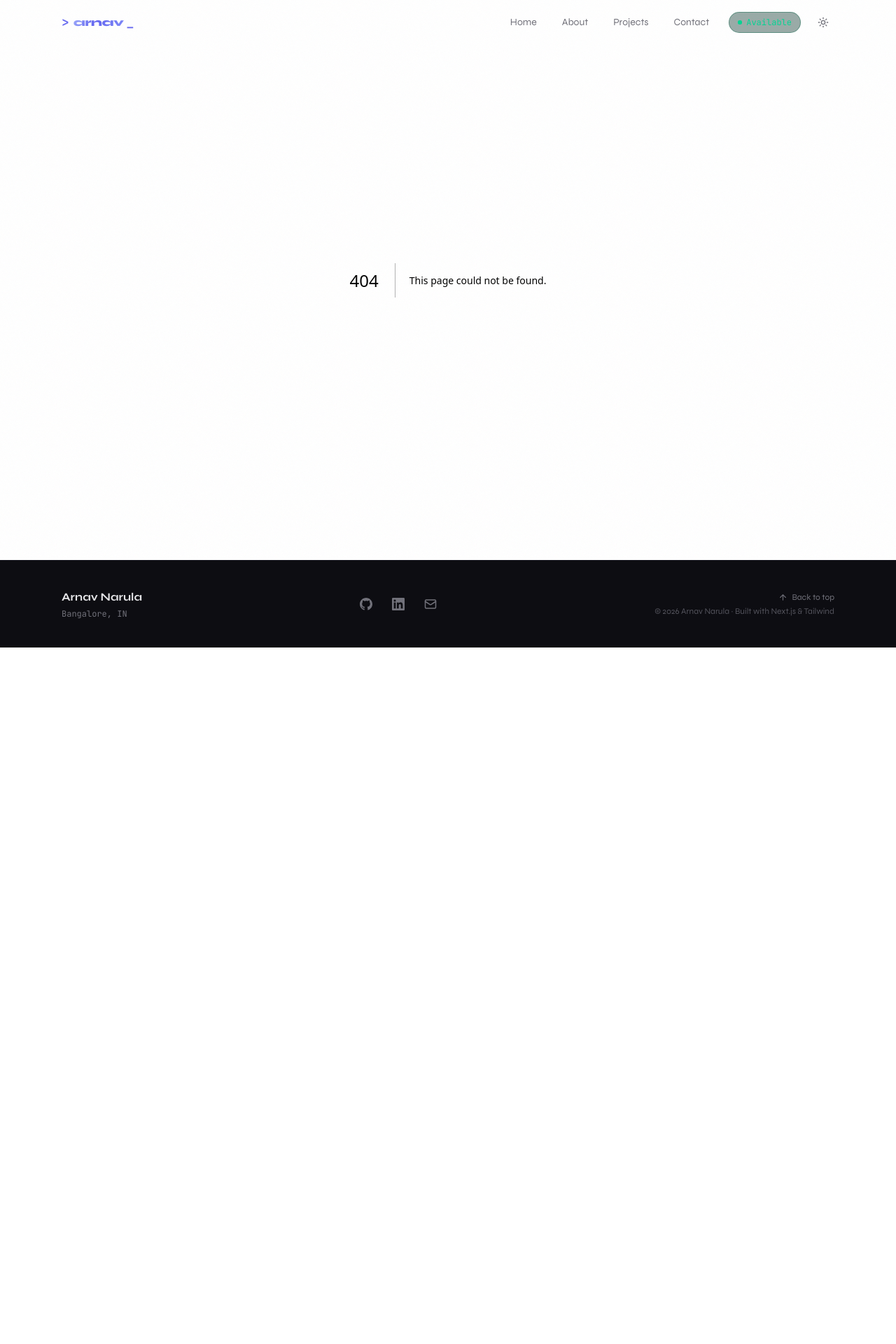
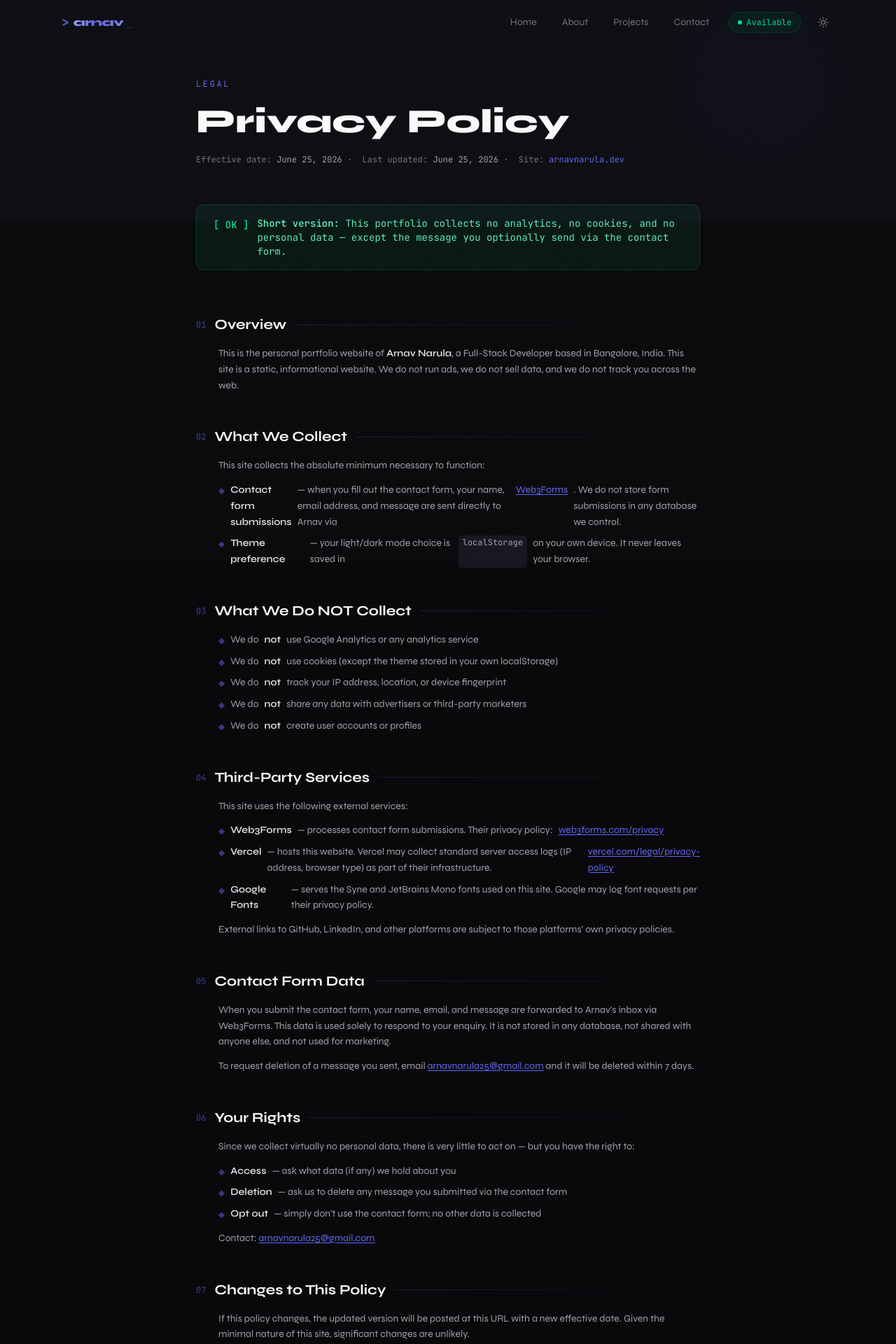
Before and after one commit to arnav25102004/arnav-portfolio, a Next.js app: page /privacy in a window 1280 px wide. Before the commit this address had no page. Shown: the top 1920 px of the page at 70% size. Before the commit the page ends 925 px from the top, so only its background shows below. Built offline with nearby package versions, Linux system fonts and the light colour scheme.

Commit message:
feat: add portfolio privacy policy page at /privacy

```diff
--- /dev/null
+++ b/app/privacy/page.tsx
@@ -0,0 +1,219 @@
+import type { Metadata } from "next";
+
+export const metadata: Metadata = {
+  title: "Privacy Policy",
+  description: "Privacy policy for arnavnarula.dev — what data is collected and how it is used.",
+  alternates: { canonical: "https://arnavnarula.dev/privacy" },
+};
+
+const sections = [
+  {
+    id: "overview",
+    title: "Overview",
+    content: (
+      <p>
+        This is the personal portfolio website of <strong>Arnav Narula</strong>, a Full-Stack Developer
+        based in Bangalore, India. This site is a static, informational website. We do not run ads,
+        we do not sell data, and we do not track you across the web.
+      </p>
+    ),
+  },
+  {
+    id: "data-collected",
+    title: "What We Collect",
+    content: (
+      <>
+        <p>This site collects the absolute minimum necessary to function:</p>
+        <ul>
+          <li>
+            <strong>Contact form submissions</strong> — when you fill out the contact form, your name,
+            email address, and message are sent directly to Arnav via{" "}
+            <a href="https://web3forms.com" target="_blank" rel="noopener noreferrer">Web3Forms</a>.
+            We do not store form submissions in any database we control.
+          </li>
+          <li>
+            <strong>Theme preference</strong> — your light/dark mode choice is saved in{" "}
+            <code>localStorage</code> on your own device. It never leaves your browser.
+          </li>
+        </ul>
+      </>
+    ),
+  },
+  {
+    id: "no-collect",
+    title: "What We Do NOT Collect",
+    content: (
+      <ul>
+        <li>We do <strong>not</strong> use Google Analytics or any analytics service</li>
+        <li>We do <strong>not</strong> use cookies (except the theme stored in your own localStorage)</li>
+        <li>We do <strong>not</strong> track your IP address, location, or device fingerprint</li>
+        <li>We do <strong>not</strong> share any data with advertisers or third-party marketers</li>
+        <li>We do <strong>not</strong> create user accounts or profiles</li>
+      </ul>
+    ),
+  },
+  {
+    id: "third-parties",
+    title: "Third-Party Services",
+    content: (
+      <>
+        <p>This site uses the following external services:</p>
+        <ul>
+          <li>
+            <strong>Web3Forms</strong> — processes contact form submissions. Their privacy policy:
+            {" "}<a href="https://web3forms.com/privacy" target="_blank" rel="noopener noreferrer">web3forms.com/privacy</a>
+          </li>
+          <li>
+            <strong>Vercel</strong> — hosts this website. Vercel may collect standard server access logs
+            (IP address, browser type) as part of their infrastructure.
+            {" "}<a href="https://vercel.com/legal/privacy-policy" target="_blank" rel="noopener noreferrer">vercel.com/legal/privacy-policy</a>
+          </li>
+          <li>
+            <strong>Google Fonts</strong> — serves the Syne and JetBrains Mono fonts used on this site.
+            Google may log font requests per their privacy policy.
+          </li>
+        </ul>
+        <p>
+          External links to GitHub, LinkedIn, and other platforms are subject to those
+          platforms&apos; own privacy policies.
+        </p>
+      </>
+    ),
+  },
+  {
+    id: "contact-data",
+    title: "Contact Form Data",
+    content: (
+      <>
+        <p>
+          When you submit the contact form, your name, email, and message are forwarded to
+          Arnav&apos;s inbox via Web3Forms. This data is used solely to respond to your enquiry.
+          It is not stored in any database, not shared with anyone else, and not used for marketing.
+        </p>
+        <p>
+          To request deletion of a message you sent, email{" "}
+          <a href="mailto:arnavnarula25@gmail.com">arnavnarula25@gmail.com</a> and it will be
+          deleted within 7 days.
+        </p>
+      </>
+    ),
+  },
+  {
+    id: "your-rights",
+    title: "Your Rights",
+    content: (
+      <>
+        <p>Since we collect virtually no personal data, there is very little to act on — but you have the right to:</p>
+        <ul>
+          <li><strong>Access</strong> — ask what data (if any) we hold about you</li>
+          <li><strong>Deletion</strong> — ask us to delete any message you submitted via the contact form</li>
+          <li><strong>Opt out</strong> — simply don&apos;t use the contact form; no other data is collected</li>
+        </ul>
+        <p>
+          Contact: <a href="mailto:arnavnarula25@gmail.com">arnavnarula25@gmail.com</a>
+        </p>
+      </>
+    ),
+  },
+  {
+    id: "changes",
+    title: "Changes to This Policy",
+    content: (
+      <p>
+        If this policy changes, the updated version will be posted at this URL with a new effective
+        date. Given the minimal nature of this site, significant changes are unlikely.
+      </p>
+    ),
+  },
+];
+
+export default function PrivacyPage() {
+  return (
+    <div className="min-h-screen bg-navy">
+      {/* Header */}
+      <div className="relative pt-28 pb-20 bg-navy-800 overflow-hidden">
+        <div className="absolute inset-0 pointer-events-none">
+          <div
+            className="absolute -top-20 right-0 w-96 h-96 rounded-full opacity-30"
+            style={{ background: "radial-gradient(circle, rgba(99,102,241,0.2) 0%, transparent 70%)", filter: "blur(70px)" }}
+          />
+          <div className="absolute inset-0 bg-grid opacity-15" />
+        </div>
+        <div className="relative max-w-3xl mx-auto px-6">
+          <p className="text-accent font-mono text-xs mb-4 uppercase tracking-[0.22em]">Legal</p>
+          <h1 className="font-display font-black text-4xl sm:text-5xl text-ink-50 leading-tight mb-4">
+            Privacy Policy
+          </h1>
+          <p className="font-mono text-xs text-ink-500">
+            Effective date: <span className="text-ink-400">June 25, 2026</span>
+            &nbsp;·&nbsp;
+            Last updated: <span className="text-ink-400">June 25, 2026</span>
+            &nbsp;·&nbsp;
+            Site: <span className="text-accent">arnavnarula.dev</span>
+          </p>
+        </div>
+      </div>
+
+      {/* Summary banner */}
+      <div className="max-w-3xl mx-auto px-6 -mt-6 relative z-10">
+        <div
+          className="rounded-xl px-6 py-4 font-mono text-sm text-emerald-300 flex items-start gap-3"
+          style={{ background: "rgba(16,185,129,0.08)", border: "1px solid rgba(16,185,129,0.2)" }}
+        >
+          <span className="text-emerald-400 shrink-0 font-bold mt-0.5">[ OK ]</span>
+          <span>
+            <strong>Short version:</strong> This portfolio collects no analytics, no cookies, and no personal
+            data — except the message you optionally send via the contact form.
+          </span>
+        </div>
+      </div>
+
+      {/* Sections */}
+      <div className="max-w-3xl mx-auto px-6 py-16 space-y-12">
+        {sections.map((section, i) => (
+          <section key={section.id} id={section.id}>
+            <div className="flex items-center gap-3 mb-4">
+              <span className="font-mono text-xs text-accent/60 shrink-0 tabular-nums">
+                {String(i + 1).padStart(2, "0")}
+              </span>
+              <h2 className="font-display font-bold text-xl text-ink-50">
+                {section.title}
+              </h2>
+              <div
+                className="flex-1 h-px opacity-20"
+                style={{ background: "linear-gradient(90deg, #6366f1, transparent)" }}
+              />
+            </div>
+            <div
+              className="pl-8 text-sm leading-relaxed text-ink-400 space-y-3
+                [&_strong]:text-ink-200 [&_strong]:font-semibold
+                [&_a]:text-accent [&_a]:underline [&_a]:underline-offset-2 [&_a:hover]:text-accent-light
+                [&_ul]:space-y-2 [&_ul]:list-none [&_ul]:pl-0
+                [&_li]:flex [&_li]:gap-2 [&_li]:before:content-['◆'] [&_li]:before:text-accent/50 [&_li]:before:text-xs [&_li]:before:mt-1 [&_li]:before:shrink-0
+                [&_code]:font-mono [&_code]:text-xs [&_code]:bg-navy-600 [&_code]:px-1.5 [&_code]:py-0.5 [&_code]:rounded"
+            >
+              {section.content}
+            </div>
+          </section>
+        ))}
+
+        {/* Contact box */}
+        <div
+          className="rounded-2xl p-7 mt-8"
+          style={{ background: "linear-gradient(135deg, rgba(99,102,241,0.12), rgba(139,92,246,0.08))", border: "1px solid rgba(99,102,241,0.25)" }}
+        >
+          <p className="font-mono text-xs text-accent uppercase tracking-[0.2em] mb-3">Questions?</p>
+          <p className="font-display font-bold text-lg text-ink-50 mb-2">Get in touch</p>
+          <p className="text-sm text-ink-400 mb-4">
+            If you have any questions about this privacy policy or how your data is handled, reach out directly.
+          </p>
+          <div className="flex flex-col gap-1 font-mono text-xs text-ink-500">
+            <span><span className="text-accent">$</span> name &nbsp;&nbsp;→ Arnav Narula</span>
+            <span><span className="text-accent">$</span> email → <a href="mailto:arnavnarula25@gmail.com" className="text-accent hover:text-accent-light underline underline-offset-2">arnavnarula25@gmail.com</a></span>
+            <span><span className="text-accent">$</span> location → Bangalore, India</span>
+          </div>
+        </div>
+      </div>
+    </div>
+  );
+}
--- a/components/Footer.tsx
+++ b/components/Footer.tsx
@@ -93,6 +93,14 @@ export default function Footer() {
             <p className={`text-xs ${isLight ? "text-ink-400" : "text-ink-600"}`}>
               © 2026 Arnav Narula · Built with Next.js &amp; Tailwind
             </p>
+            <Link
+              href="/privacy"
+              className={`text-xs transition-colors ${
+                isLight ? "text-ink-300 hover:text-ink-600" : "text-ink-700 hover:text-ink-400"
+              }`}
+            >
+              Privacy Policy
+            </Link>
           </div>
         </div>
       </div>
```
